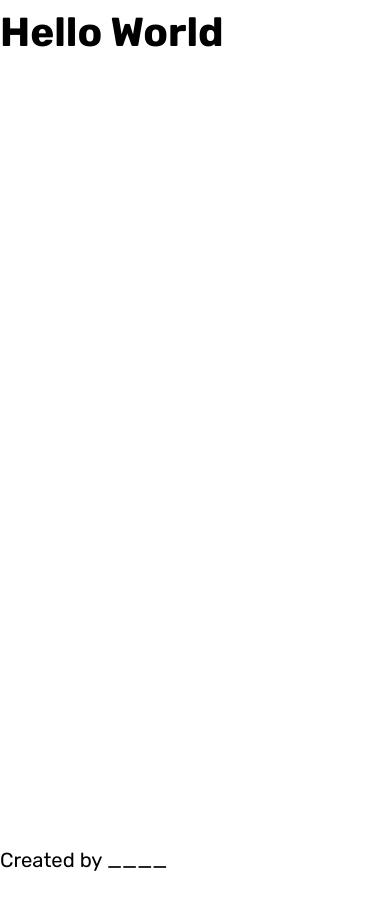
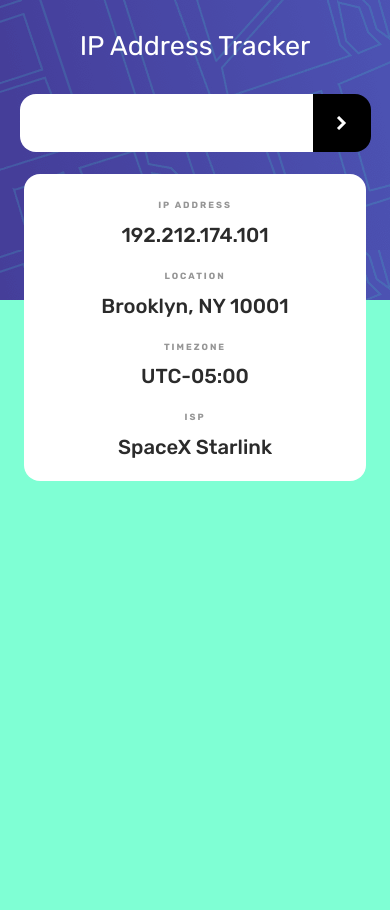
Before and after one commit to rv-rmcgavin/fe-mentor-ip-locator, a Next.js app: page / in a window 390 px wide. Shown: the top 910 px of the page. Before the commit the page ends 876 px from the top, so only its background shows below. Built offline with nearby package versions, Linux system fonts and the light colour scheme.

Commit message:
Mock up basic mobile design with dummy data

```diff
--- a/pages/index.tsx
+++ b/pages/index.tsx
@@ -1,20 +1,18 @@
 import Head from 'next/head'
+import Controls from '../src/components/Controls'
 
 export default function Home() {
   return (
     <div className="App">
       <Head>
-        <title></title>
-        <meta name="description" content="" />
+        <title>IP Address Tracker</title>
+        <meta name="description" content="IP Address Tracker project from https://frontendmentor.io" />
       </Head>
 
       <main>
-        <h1>Hello World</h1>
+        <Controls />
+        <div style={{ background: 'aquamarine', height: '100%' }} />
       </main>
-
-      <footer>
-        Created by ____
-      </footer>
     </div>
   )
 }
--- /dev/null
+++ b/src/components/Controls/ControlStyled.ts
@@ -0,0 +1,23 @@
+import styled, { css, DefaultTheme } from 'styled-components';
+
+const ControlStyled = styled.div`
+  ${({ theme }: { theme: DefaultTheme }) => {
+    const { colors } = theme;
+    return css`
+      background-image: url('/pattern-bg.png');
+      min-height: 300px;
+      position: relative;
+      padding: 32px 24px;
+
+      h1 {
+        font-size: 1.5rem;
+        font-weight: 400;
+        line-height: 1.1;
+        margin-bottom: 32px;
+        text-align: center;
+      }
+    `;
+  }}
+`;
+
+export default ControlStyled;
--- /dev/null
+++ b/src/components/Controls/index.tsx
@@ -0,0 +1,15 @@
+import ControlStyled from "./ControlStyled";
+import Form from "../Form";
+import Display from "../Display";
+
+const Controls = () => {
+  return (
+    <ControlStyled>
+      <h1>IP Address Tracker</h1>
+      <Form />
+      <Display />
+    </ControlStyled>
+  )
+};
+
+export default Controls;
--- /dev/null
+++ b/src/components/Display/DisplayStyled.ts
@@ -0,0 +1,37 @@
+import styled, { css, DefaultTheme } from 'styled-components';
+
+const DisplayStyled = styled.div`
+  ${({ theme }: { theme: DefaultTheme }) => {
+    const { colors } = theme;
+    return css`
+      background-color: ${colors.white};
+      border-radius: var(--br);
+      color: ${colors.black};
+      padding: 24px;
+      position: absolute;
+      text-align: center;
+      width: calc(100% - 48px);
+
+      & > div:not(:last-of-type) {
+        margin-bottom: 24px;
+      }
+
+      .label {
+        color: ${colors.neutral['500']};
+        font-size: 0.5rem;
+        font-weight: 700;
+        letter-spacing: 2px;
+        margin-bottom: 12px;
+        text-transform: uppercase;
+      }
+
+      .value {
+        color: ${colors.neutral['700']};
+        font-weight: 500;
+        line-height: 1;
+      }
+    `;
+  }}
+`;
+
+export default DisplayStyled;
--- /dev/null
+++ b/src/components/Display/index.tsx
@@ -0,0 +1,36 @@
+import DisplayStyled from "./DisplayStyled";
+
+const Display = () => {
+  const displayData: { label: string, value: string }[] = [
+    {
+      label: 'ip address',
+      value: '192.212.174.101'
+    },
+    {
+      label: 'location',
+      value: 'Brooklyn, NY 10001'
+    },
+    {
+      label: 'timezone',
+      value: 'UTC-05:00'
+    },
+    {
+      label: 'isp',
+      value: 'SpaceX Starlink'
+    }
+  ];
+
+  return (
+    <DisplayStyled>
+      {displayData.map(data => (
+        <div key={data.label}>
+          <div className="label">{data.label}</div>
+          <div className="value">{data.value}</div>
+        </div>
+      ))
+      }
+    </DisplayStyled>
+  )
+};
+
+export default Display;
--- /dev/null
+++ b/src/components/Form/FormStyled.ts
@@ -0,0 +1,31 @@
+import styled, { css, DefaultTheme } from 'styled-components';
+
+const FormStyled = styled.div`
+  ${({ theme }: { theme: DefaultTheme }) => {
+    const { colors } = theme;
+    return css`
+      align-items: center;
+      display: flex;
+      justify-content: center;
+      margin-bottom: 22px;
+
+      .ip-input {
+        border: none;
+        border-radius: var(--br) 0 0 var(--br);
+        font-size: 1rem;
+        outline-color: ${colors.neutral['500']};
+        padding: 15px 24px;
+      }
+
+      .submit {
+        background-color: ${colors.black};
+        border: none;
+        border-radius: 0 var(--br) var(--br) 0;
+        padding: 13px 23.5px;
+        height: 100%;
+      }
+    `;
+  }}
+`;
+
+export default FormStyled;
--- /dev/null
+++ b/src/components/Form/index.tsx
@@ -0,0 +1,15 @@
+import FormStyled from "./FormStyled";
+
+const Form = () => {
+  return (
+    <FormStyled>
+      <input type="text" className="ip-input" />
+      <button className="submit">
+        {/* // TODO: Make this SVG a react component. You know you want to. */}
+        <svg xmlns="http://www.w3.org/2000/svg" width="11" height="14"><path fill="none" stroke="#FFF" strokeWidth="3" d="M2 1l6 6-6 6" /></svg>
+      </button>
+    </FormStyled>
+  )
+};
+
+export default Form;
--- a/styles/global.ts
+++ b/styles/global.ts
@@ -87,6 +87,11 @@ const GlobalStyle = createGlobalStyle`
 
       /* END RESET */
 
+      /* Setting a custom property here for all the border radius settings will be helpful */
+      :root {
+        --br: 16px;
+      }
+
       html,
       body {
         font-family: "Rubik", sans-serif;
@@ -107,6 +112,10 @@ const GlobalStyle = createGlobalStyle`
       main {
         height: 100%;
       }
+
+      h1 {
+        color ${colors.white};
+      }
     `;
   }}
 `;
```
Also changed, not shown: tsconfig.json (+14 -3 lines), 1 other file (tests, documents, lock files or other folders).
